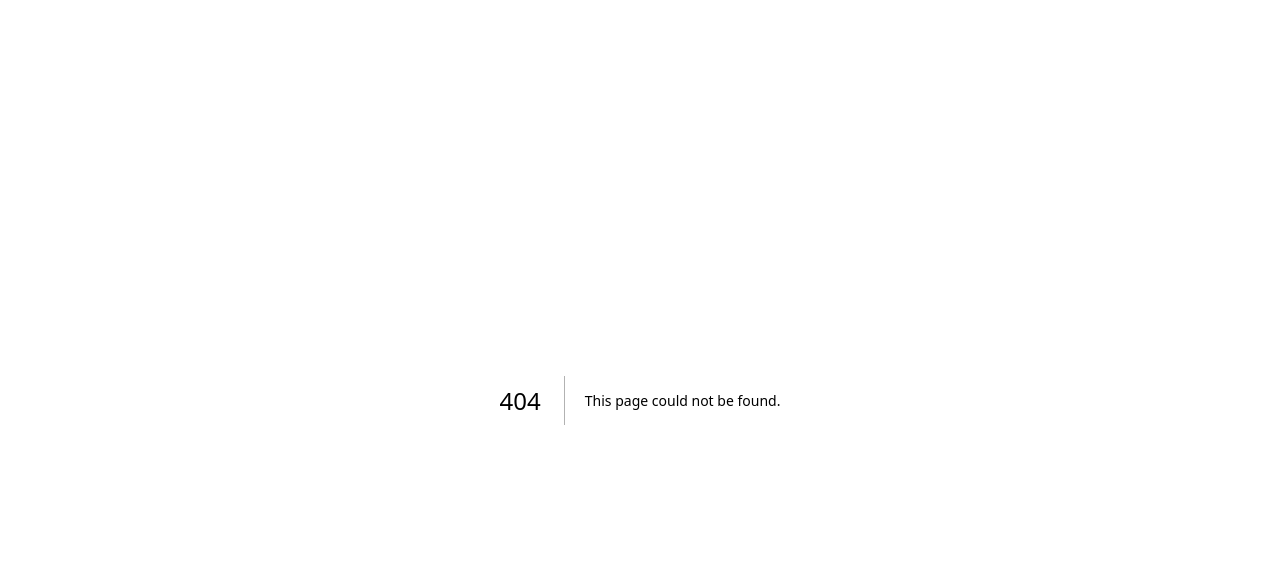
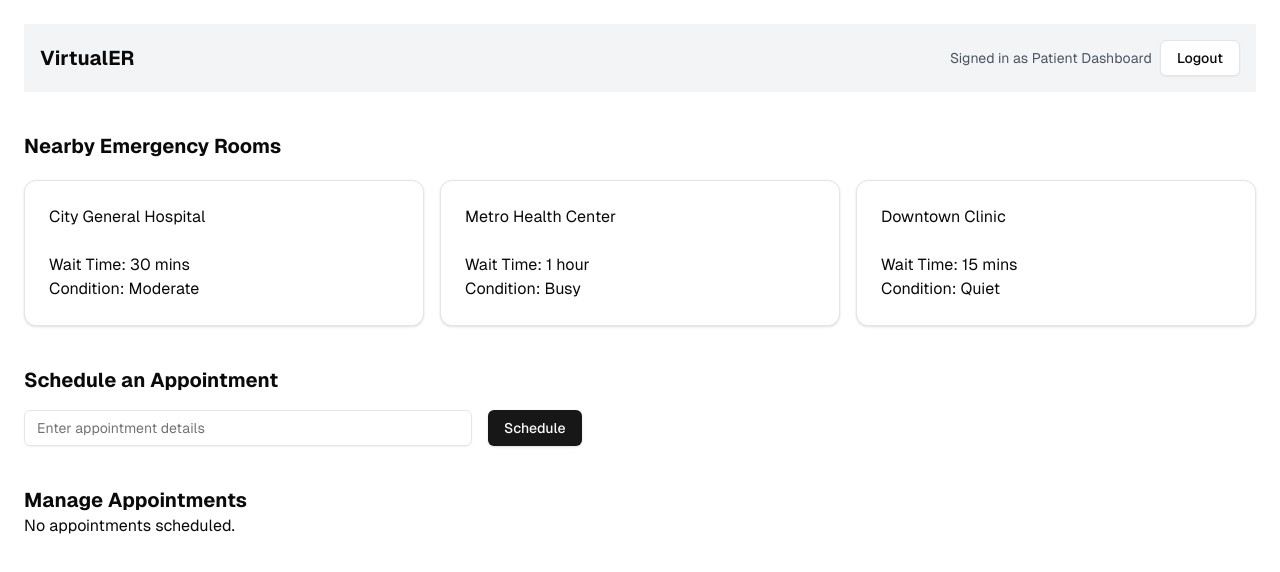
Before and after one commit to SENG-350-2024-fall/Group2, a Next.js app in the folder virtual-er/: page /patient in a window 1280 px wide. Before the commit this address had no page. Shown: the top 572 px of the page. Built offline with nearby package versions, Linux system fonts and the light colour scheme.

Commit message:
Fully implemented patient page

```diff
--- /dev/null
+++ b/virtual-er/src/app/patient/page.tsx
@@ -0,0 +1,114 @@
+"use client"; // Add this directive at the top of the file
+
+import Header from "@/components/ui/header";
+
+import * as React from "react";
+import { Button } from "@/components/ui/button";
+import { Table, TableBody, TableCell, TableHead, TableHeader, TableRow } from "@/components/ui/table";
+import { Input } from "@/components/ui/input"; // for scheduling appointments
+import { Card, CardHeader, CardContent } from "@/components/ui/card"; // to display ER details
+
+// Sample data for nearby emergency rooms
+const initialERs = [
+  {
+    name: "City General Hospital",
+    waitTime: "30 mins",
+    condition: "Moderate",
+  },
+  {
+    name: "Metro Health Center",
+    waitTime: "1 hour",
+    condition: "Busy",
+  },
+  {
+    name: "Downtown Clinic",
+    waitTime: "15 mins",
+    condition: "Quiet",
+  },
+];
+
+export default function PatientPage() {
+  const [ERs, setERs] = React.useState(initialERs);
+  const [appointments, setAppointments] = React.useState<string[]>([]);
+  const [newAppointment, setNewAppointment] = React.useState("");
+
+  const addAppointment = () => {
+    if (newAppointment.trim()) {
+      setAppointments([...appointments, newAppointment]);
+      setNewAppointment("");
+    }
+  };
+
+  const removeAppointment = (index: number) => {
+    setAppointments((prev) => prev.filter((_, i) => i !== index));
+  };
+
+  return (
+    <div className="relative min-h-screen p-6"> {/* Added padding to the container */}
+      <Header title="Patient Dashboard" />
+
+      {/* Nearby Emergency Rooms */}
+      <div className="mt-10">
+        <h2 className="text-xl font-bold">Nearby Emergency Rooms</h2>
+        <div className="grid grid-cols-1 sm:grid-cols-2 lg:grid-cols-3 gap-4 mt-5"> {/* Responsive grid */}
+          {ERs.map((er, index) => (
+            <Card key={index}>
+              <CardHeader>
+                <h3>{er.name}</h3>
+              </CardHeader>
+              <CardContent>
+                <p>Wait Time: {er.waitTime}</p>
+                <p>Condition: {er.condition}</p>
+              </CardContent>
+            </Card>
+          ))}
+        </div>
+      </div>
+
+      {/* Schedule an Appointment */}
+      <div className="mt-10">
+        <h2 className="text-xl font-bold">Schedule an Appointment</h2>
+        <div className="flex items-center mt-4">
+          <Input
+            placeholder="Enter appointment details"
+            value={newAppointment}
+            onChange={(e) => setNewAppointment(e.target.value)}
+            className="w-full max-w-md" // Limit the width of the input
+          />
+          <Button onClick={addAppointment} className="ml-4">
+            Schedule
+          </Button>
+        </div>
+      </div>
+
+      {/* Manage Appointments */}
+      <div className="mt-10">
+        <h2 className="text-xl font-bold">Manage Appointments</h2>
+        {appointments.length > 0 ? (
+          <Table>
+            <TableHeader>
+              <TableRow>
+                <TableHead>Appointment Details</TableHead>
+                <TableHead>Action</TableHead>
+              </TableRow>
+            </TableHeader>
+            <TableBody>
+              {appointments.map((appointment, index) => (
+                <TableRow key={index}>
+                  <TableCell>{appointment}</TableCell>
+                  <TableCell>
+                    <Button onClick={() => removeAppointment(index)}>
+                      Cancel
+                    </Button>
+                  </TableCell>
+                </TableRow>
+              ))}
+            </TableBody>
+          </Table>
+        ) : (
+          <p>No appointments scheduled.</p>
+        )}
+      </div>
+    </div>
+  );
+}
--- /dev/null
+++ b/virtual-er/src/components/ui/card.tsx
@@ -0,0 +1,76 @@
+import * as React from "react"
+
+import { cn } from "@/lib/utils"
+
+const Card = React.forwardRef<
+  HTMLDivElement,
+  React.HTMLAttributes<HTMLDivElement>
+>(({ className, ...props }, ref) => (
+  <div
+    ref={ref}
+    className={cn(
+      "rounded-xl border bg-card text-card-foreground shadow",
+      className
+    )}
+    {...props}
+  />
+))
+Card.displayName = "Card"
+
+const CardHeader = React.forwardRef<
+  HTMLDivElement,
+  React.HTMLAttributes<HTMLDivElement>
+>(({ className, ...props }, ref) => (
+  <div
+    ref={ref}
+    className={cn("flex flex-col space-y-1.5 p-6", className)}
+    {...props}
+  />
+))
+CardHeader.displayName = "CardHeader"
+
+const CardTitle = React.forwardRef<
+  HTMLParagraphElement,
+  React.HTMLAttributes<HTMLHeadingElement>
+>(({ className, ...props }, ref) => (
+  <h3
+    ref={ref}
+    className={cn("font-semibold leading-none tracking-tight", className)}
+    {...props}
+  />
+))
+CardTitle.displayName = "CardTitle"
+
+const CardDescription = React.forwardRef<
+  HTMLParagraphElement,
+  React.HTMLAttributes<HTMLParagraphElement>
+>(({ className, ...props }, ref) => (
+  <p
+    ref={ref}
+    className={cn("text-sm text-muted-foreground", className)}
+    {...props}
+  />
+))
+CardDescription.displayName = "CardDescription"
+
+const CardContent = React.forwardRef<
+  HTMLDivElement,
+  React.HTMLAttributes<HTMLDivElement>
+>(({ className, ...props }, ref) => (
+  <div ref={ref} className={cn("p-6 pt-0", className)} {...props} />
+))
+CardContent.displayName = "CardContent"
+
+const CardFooter = React.forwardRef<
+  HTMLDivElement,
+  React.HTMLAttributes<HTMLDivElement>
+>(({ className, ...props }, ref) => (
+  <div
+    ref={ref}
+    className={cn("flex items-center p-6 pt-0", className)}
+    {...props}
+  />
+))
+CardFooter.displayName = "CardFooter"
+
+export { Card, CardHeader, CardFooter, CardTitle, CardDescription, CardContent }
--- /dev/null
+++ b/virtual-er/src/components/ui/input.tsx
@@ -0,0 +1,25 @@
+import * as React from "react"
+
+import { cn } from "@/lib/utils"
+
+export interface InputProps
+  extends React.InputHTMLAttributes<HTMLInputElement> {}
+
+const Input = React.forwardRef<HTMLInputElement, InputProps>(
+  ({ className, type, ...props }, ref) => {
+    return (
+      <input
+        type={type}
+        className={cn(
+          "flex h-9 w-full rounded-md border border-input bg-transparent px-3 py-1 text-sm shadow-sm transition-colors file:border-0 file:bg-transparent file:text-sm file:font-medium file:text-foreground placeholder:text-muted-foreground focus-visible:outline-none focus-visible:ring-1 focus-visible:ring-ring disabled:cursor-not-allowed disabled:opacity-50",
+          className
+        )}
+        ref={ref}
+        {...props}
+      />
+    )
+  }
+)
+Input.displayName = "Input"
+
+export { Input }
```
